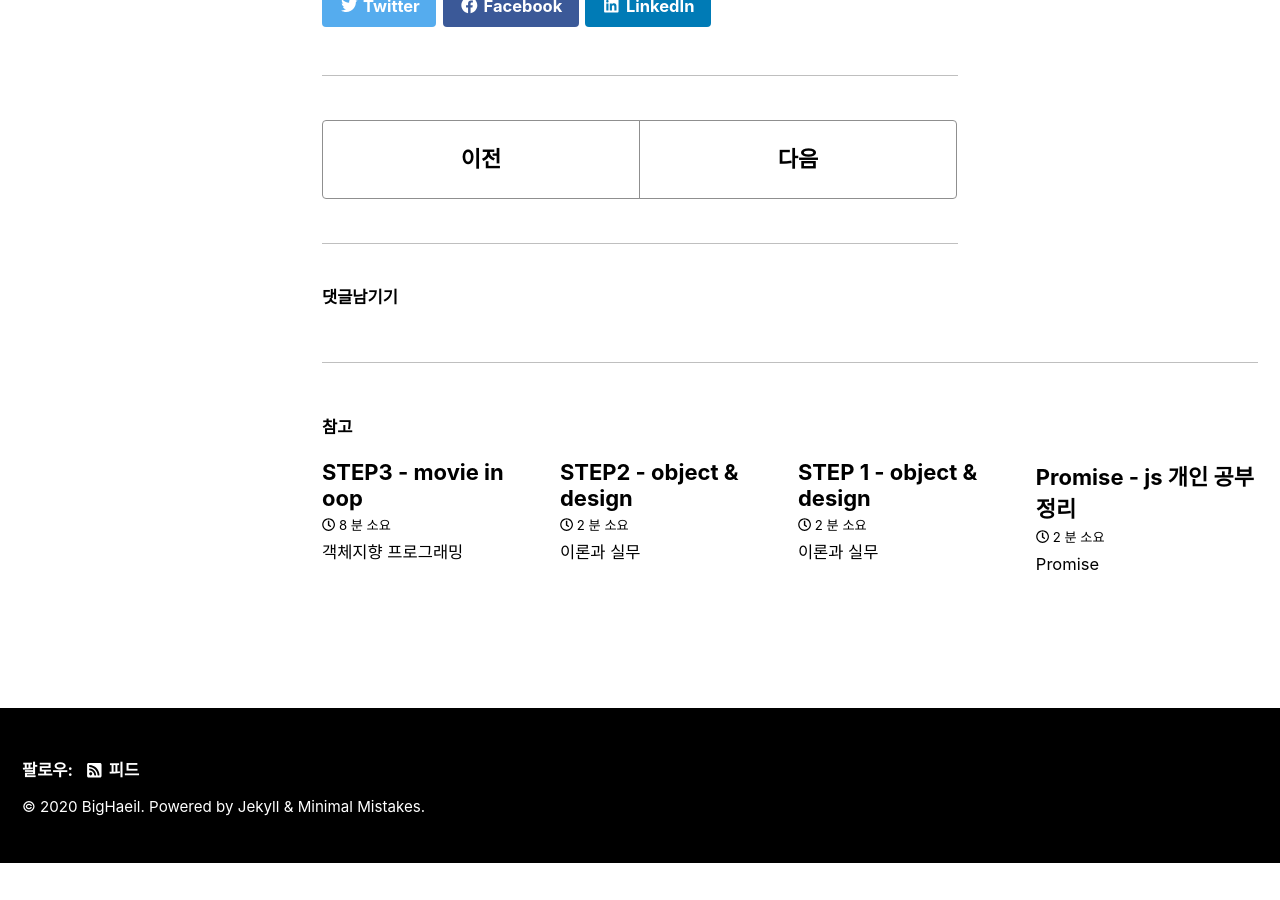
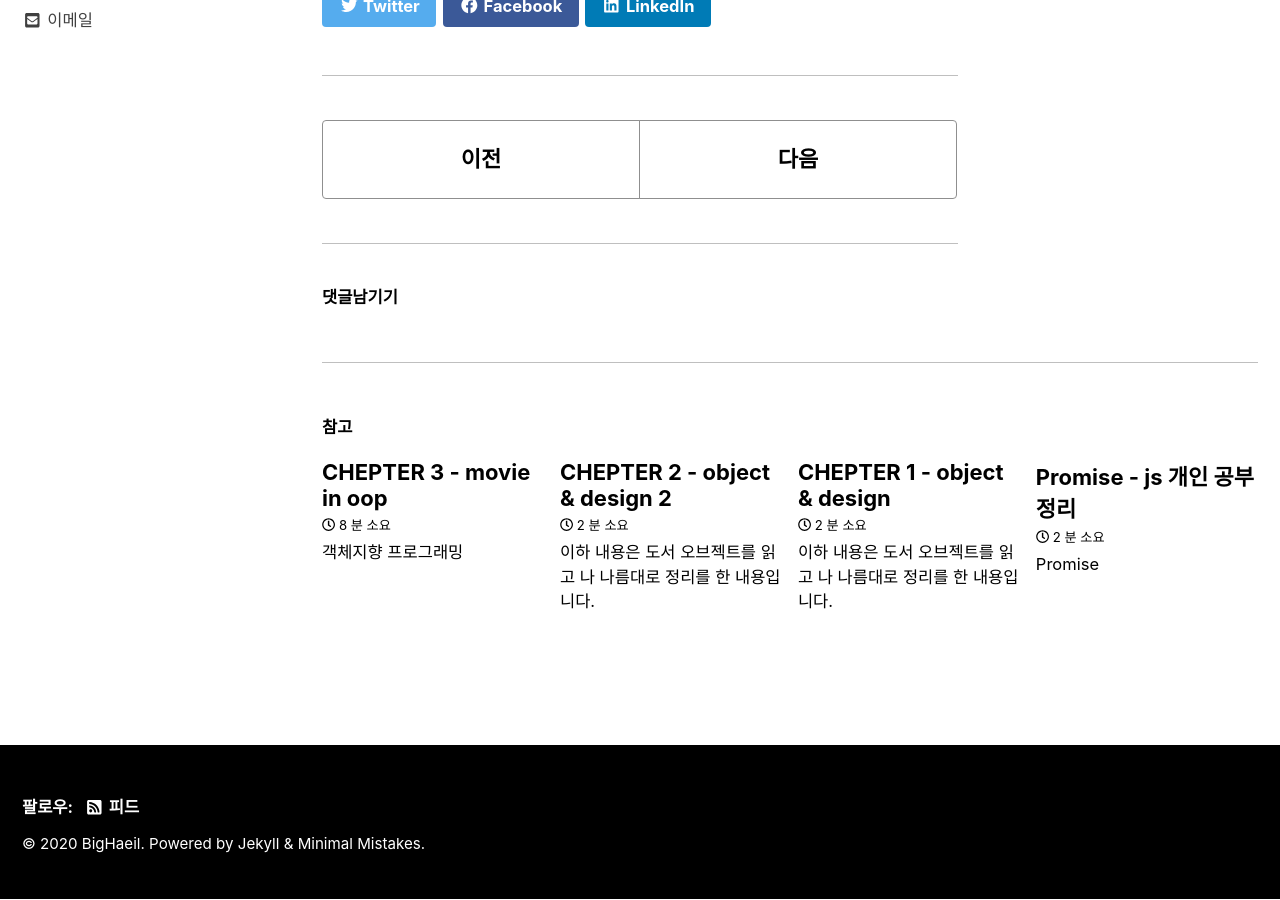
Before and after one commit to bighaeil/bighaeil.github.io, a Jekyll site: the page built from _posts/oop/2020-09-30-book-review-object-intro.md, in a window 1280 px wide and 900 px high, scrolled down 3153 px. Built offline with Jekyll 4.4.1, drawn with Linux system fonts in a browser that asks for light colours; cached includes are drawn as plain includes; nearby versions of some CDN libraries; comment, search, counter and statistics services are not loaded; before the commit the page ends 4016 px from its top, so only the background shows below that; some of the changed text lies outside the part shown.

Commit message:
today oop

````diff
--- a/_posts/oop/2020-09-30-book-review-object-intro.md
+++ b/_posts/oop/2020-09-30-book-review-object-intro.md
@@ -1,5 +1,5 @@
 ---
-title: "STEP 0 - `오브젝트` 책을 읽고 나름대로 정리를 해보자"
+title: "CHEPTER 0 - `오브젝트` 책을 읽고 나름대로 정리를 해보자"
 categories:
   - oop
 tags:
--- a/_posts/oop/2020-09-30-book-review-object-object-design.md
+++ b/_posts/oop/2020-09-30-book-review-object-object-design.md
@@ -1,5 +1,5 @@
 ---
-title: "STEP 1 - object & design"
+title: "CHEPTER 1 - object & design"
 categories:
   - oop
 tags:
@@ -12,6 +12,9 @@
 toc_sticky: true
 ---
 
+이하 내용은 도서 `오브젝트`를 읽고 나 나름대로 정리를 한 내용입니다.
+
+
 # 이론과 실무
 
 IT 일을 하면서 느끼는 것 - 일 중심의 업무와 개발 중심의 업무에서 고민을 많이 한다.
@@ -23,20 +26,20 @@
 
 > 해당 분야가 충분히 성숙해지는 시점에 이르러서야 이론이 실무를 추월하게 된다.
 
-우리가 일보다 "어떻게 만들까"에 집중하게된 이유는
-이론이 충분히 성숙 -> 실무의 더 많은 도움
+내가 일보다 "어떻게 만들까"에 집중하게된 이유는 아마도
+이론이 충분히 성숙되는 것이 일의 효율성 영향을 주는 것을 느끼게 되어서
+즉 일을 덜 힘들게 할 수 있다.
 
-그냥 일하는 것도 충분한 이론이 밑바탕에 있어야 더 효율적으로 일하게 된다는 사실을 알게 되었다.
-
-즉 개인이 이론적인 성숙이 있어야 한다는 것을 말한다.
+충분한 이론이 밑바탕에 있어야 더 효율적으로 일하게 된다는 사실을 알게 되었다.
 
 # 실무 설계
 
-업무에서 많이 설계하는 판매에 대해서 예를 들어보자.
+티켓 판매를 예로 객체지향 설계를 알아보자.
+
 
 ## 티켓 판매
 
-티켓을 판매하는 상황을 보자.
+티켓을 판매하는 상황
 
 티켓이 있겠고
 ```java
@@ -52,7 +55,7 @@
 }
 ```
 
-관람객은 가방에는 돈, 초대장, 티켓이 있겠지
+관람객은 가방에는 돈, 초대장, 티켓이 있겠다.
 ```java
 class 가방 {
   private 돈
@@ -100,15 +103,19 @@
 }
 ```
 
+위 객체는 잘 동작하는 것처럼 보이고 실제로도 동작은 잘(?) 할 것이다.
+하지만 객체지향적으로 볼때 아래와 같은 문제가 있다.
+
 
 ### 수동적인 존재
 
-> 관람객과 판매원이 소극장의 통제를 받는 수동적인 존재
+> 관람객과 판매원은 소극장의 통제를 받는 수동적인 존재
 
-모든 일은 극장에서 일어난다. 관람객과 판매원의 의사와 상관없이 돈을 빼고 티켓을 준다.
+모든 일은 극장에서 일어난다. 그런데 무엇이 문제인가?
+관람객과 판매원의 의사와 상관없이 돈을 빼고 티켓을 준다.
 수동적인 존재의 원인으로
 하나의 메서드에서 너무 많은 일이 일어난다.
-(사실 코드가 이상하지만) 이런 코드는 코드를 더 이해하기 어렵게 만든다.
+이런 코드는 코드를 더 이해하기 어렵게 만든다.
 
 
 ### 변경에도 취약한 코드
@@ -116,13 +123,17 @@
 관람객이 가방이 아니라 지갑을 꺼낸다면?
 돈이 아니라 카드로 지불한다면?
 객체를 변경하면 수정해야 될 부분들이 너무 많다.
+
 객체 사이의 관계가 얼마나 긴밀하게 연결되어 있는가를
 
 > 객체 사이의 의존성(dependency)
 
+이라고 한다.
+
 의존성이 과한 경우 `결합도(coupling)`가 높다고 말한다.
 
-객체 사이의 의존선을 없애라는 말이 아니다. 객체지향 설계에 가장 중요한 점은 객체간의 의존성을 생각하면서 `협력`하게 만드는 것이다.
+객체 사이의 의존선을 없애라는 말이 아니고
+객체지향 설계에 객체간의 의존성을 생각하면서 `협력`하게 만들라는 것
 
 
 ## 개선
@@ -163,15 +174,21 @@
 
 매표소를 확인해보자.
 이제 매표소는 판매원 외에는 누구도 확인할 수 없다.
-악의적으로 매표소를 털거나 티켓을 훔치거나 (판매원이 사기치지 않는다면) 할 수 없다.
+악의적으로 매표소를 털거나 티켓을 훔치거나 할 수 없다.
+(판매원이 사기치지 않는 이상)
 즉 제 3자가 매표소를 이렇게 저렇게 할 수 없다는 의미이다.
 
 > 이처럼 개념적이나 물리적으로 객체 내부의 세부적인 사항을 감추는 것을 `캡슐화(encapsulation)`라 부른다.
 
 극장 입장에서 보면
 
-극장은 단지 판매원의 `판매한다()`를 통해 메시지를 이해하고 응답할 수 있다는 사실이다.
-즉 극장은 판매원의 `인터페이스(interface)`에만 의존한다.
-즉 판매원의 매표소는 `구현(implementation)` 영역에 속한다.
+극장은 오직 판매원의 `판매한다()`를 통해 메시지를 이해하고 응답할 수 있다.
+즉 극장이 보는 판매원의 `판매한다()`는 `인터페이스(interface)`이다.
+
+그리고 판매원의 `판매한다()`에서 매표소는 실제 구매를 하는 `구현(implementation)` 영역에 속한다.
 
 > 객체를 인터페이스와 구현으로 나누고 인터페이스만을 공개하는 것은 객체 사이의 결합도를 낮추고 변경하기 쉬운 코드로 만든다.
+
+그리고 매표소는 분명 존재하고 동작하지만 극장은 매표소의 존재를 알 수 었다.
+
+일단은 객체를 자율적인 존재로 만들었다.
--- a/_posts/oop/2020-10-01-book-review-object-object-design-2.md
+++ b/_posts/oop/2020-10-01-book-review-object-object-design-2.md
@@ -1,5 +1,5 @@
 ---
-title: "STEP2 - object & design"
+title: "CHEPTER 2 - object & design 2"
 categories:
   - oop
 tags:
@@ -12,11 +12,12 @@
 toc_sticky: true
 ---
 
+이하 내용은 도서 `오브젝트`를 읽고 나 나름대로 정리를 한 내용입니다.
+
+
 # 이론과 실무
 
-이전 시간에 이어서 수정을 계속해 보자.
-
-## 판매자와 관람객의 자율성
+이전 포스트에 이어서 객체지향 설계를 계속해보자.
 
 기존 코드
 ```java
--- a/_posts/oop/2020-10-03-book-review-object-oop-movie.md
+++ b/_posts/oop/2020-10-03-book-review-object-oop-movie.md
@@ -1,5 +1,5 @@
 ---
-title: "STEP3 - movie in oop"
+title: "CHEPTER 3 - movie in oop"
 categories:
   - oop
 tags:
````
Also changed, not shown: other parts of _posts/oop/2020-10-01-book-review-object-object-design-2.md (+3 -0 lines), 3 other files.
